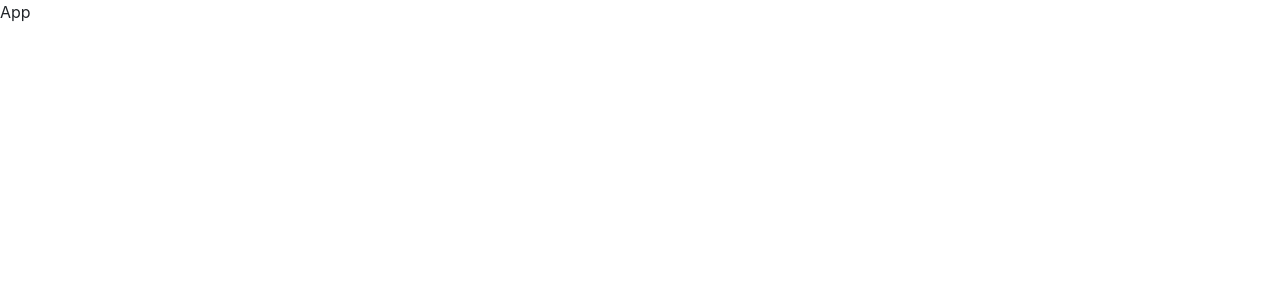
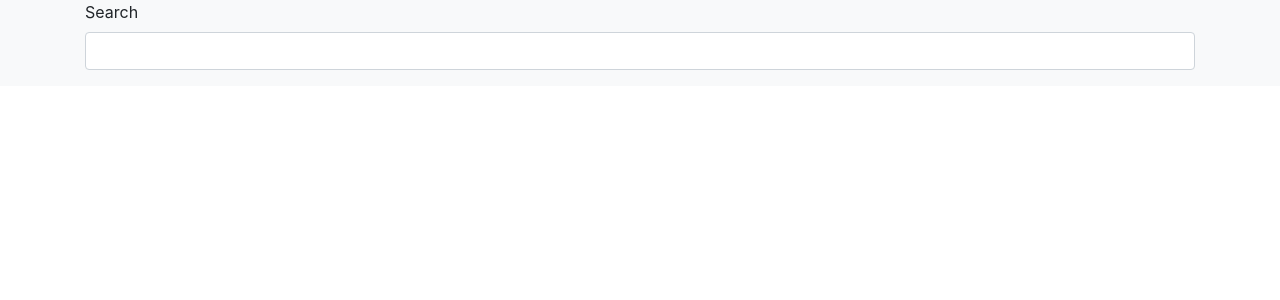
Before and after one commit to tutkuince/react-youtube-app, a React (Create React App) app: page / in a window 1280 px wide. Shown: the top 300 px of the page. Built offline with nearby package versions, Linux system fonts and the light colour scheme.

Commit message:
some bootstrap style added

```diff
--- a/src/components/App.js
+++ b/src/components/App.js
@@ -1,9 +1,19 @@
 import React from "react";
+import SearchBar from "./SearchBar";
 
 class App extends React.Component {
     render() {
         return(
-            <div>App</div>
+            <div className="bg-light">
+                <div className="container">
+                    <div className="row">
+                        <div className="col-md-12">
+                            <SearchBar/>
+                        </div>
+                    </div>
+                </div>
+
+            </div>
         );
     }
 }
--- /dev/null
+++ b/src/components/SearchBar.js
@@ -0,0 +1,32 @@
+import React from "react";
+
+class SearchBar extends React.Component {
+    state = {term: ''};
+
+    onFormSubmit = (event) => {
+        event.preventDefault();
+    };
+
+    render() {
+        return (
+            <div>
+                <form onSubmit={this.onFormSubmit}>
+                    <div className="form-group">
+                        <label htmlFor="searchTerm">Search</label>
+                        <input
+                            type="text"
+                            className="form-control"
+                            id="searchTerm"
+                            onChange={(event) => {
+                                this.setState({term: event.target.value})
+                            }}
+                            value={this.state.term}
+                        />
+                    </div>
+                </form>
+            </div>
+        );
+    }
+}
+
+export default SearchBar;
```
